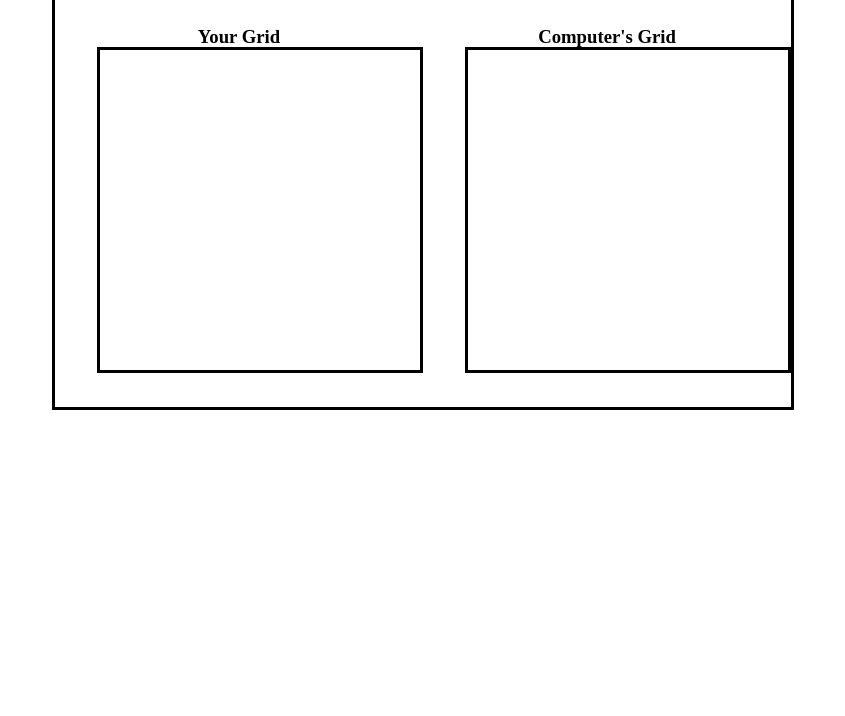
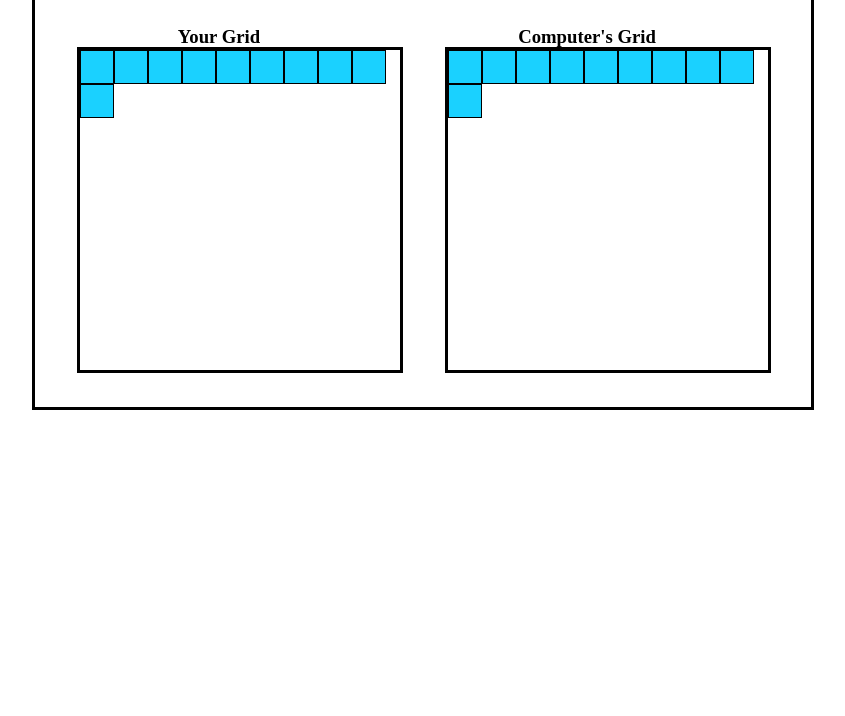
Before and after one commit to AIphaDown/BattleShip, a plain HTML site: page index.html in a window 1280 px wide. Shown: the part 84-800 px from the top of the page, without its empty margins (217-1062 px from the left). Drawn offline with nearby package versions, Linux system fonts and the light colour scheme.

Commit message:
added placement for ships, not finished

```diff
--- a/css/style.css
+++ b/css/style.css
@@ -5,6 +5,7 @@ width:46rem;
 height:30rem;
 margin:auto;
 border-style:solid;
+padding-right: 2.5rem;
 }
 
 .textDiv
@@ -28,3 +29,11 @@ height: 20rem;
 float: right;
 border-style: solid;
 }
+
+.gridsquare{
+width: 2rem;
+height:2rem;
+float: left;
+border: .01rem solid black;
+background-color: #1ad1ff;
+}
--- a/js/main.js
+++ b/js/main.js
@@ -1,17 +1,64 @@
+
 $(function() {
     var playerBoard = [];
+    var playerShips = [];
     var compBoard = [];
+    var compShips = [];
     var compGuessBoard = [];
     init();
 
-    function init()
+    function Ship(name, length, board)
     {
-    playerBoard = [];
-    compBoard = [];
-    compGuessBoard = [];
-    for (var i = 0; i < 10; i++)
-    {
+        this.name = name;
+        this.sunk = false;
+        this.squares = [];
+        this.board = board;
 
+        this.place = function()
+        {
+            var placed = false;
+            var vertical = Math.round(Math.random()) == 0;
+            While(!placed)
+            {
+                if(vertical)
+                {
+                    var c = Math.floor(Math.random * this.board.length);
+                    var r = Math.floor(Math.random * this.board.length - length);
+                    for (var i = 0; i < length; i++)
+                    {
+                        this.squares.push([r + i, c]);
+                        if(this.board[r + i][c] == "S")
+                        {
+                            this.squares = [];
+                            break;
+                        }
+                    }
+                } else
+                {
+                //left off here 12/18/19
+                }
+            }
+        }
     }
-    }
+
+    function init() {
+        playerBoard = [];
+        compBoard = [];
+        compGuessBoard = [];
+        for (var i = 0; i < 10; i++) {
+            var row = [];
+            for (var j = 0; i < 10; i++) {
+                row.push("W");
+                var id = i + "_" + j;
+                $("#player").append("<div id='"+id+"' class='gridsquare'></div>");
+                $("#computer").append("<div id='"+id+"' class='gridsquare'></div>");
+                }
+//           Add row to the player board
+                playerBoard.push(row);
+//           Add row to computer board
+                compBoard.push(row.slice());
+//           Add row to compGuessBoard board
+                compGuessBoard.push(row.slice());
+            }
+        }
 });
```
